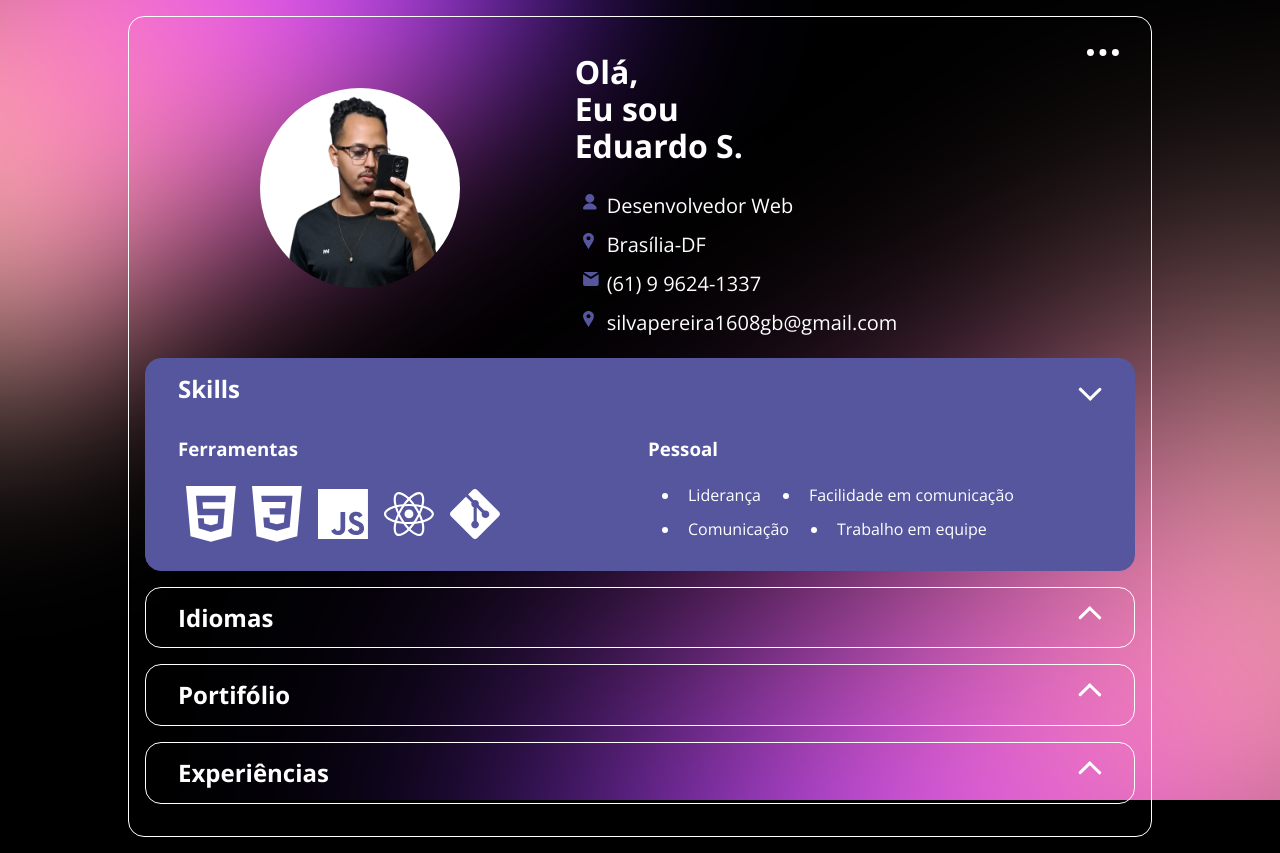
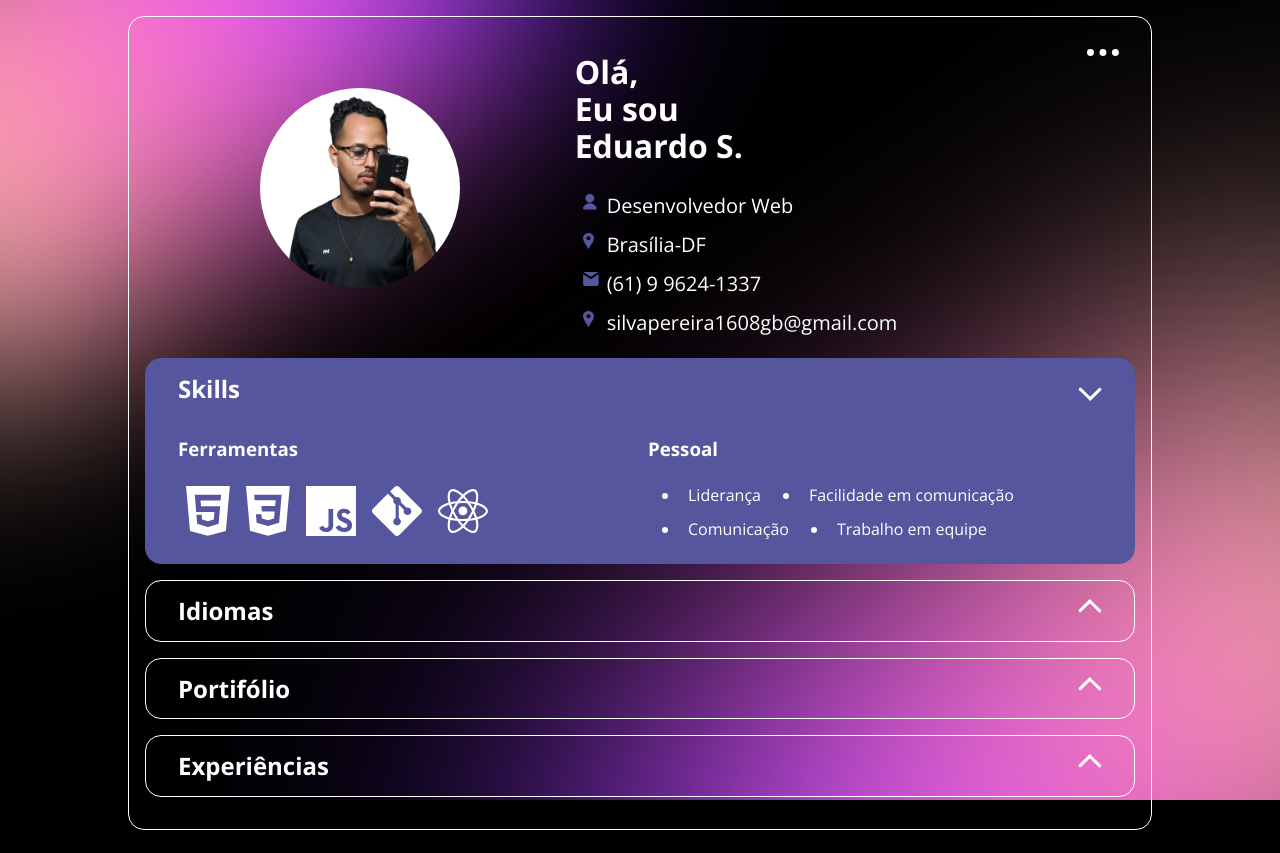
Before and after one commit to DevEduSilva/DesafioJS, a plain HTML site: page index.html in a window 1280 px wide. Drawn offline with nearby package versions, Linux system fonts and the light colour scheme.

Commit message:
feat: Preenchendo os dados de Hard Skills dinamicante

```diff
--- a/assets/css/skills.css
+++ b/assets/css/skills.css
@@ -15,6 +15,7 @@
 
 .skills .tools ul li img {
   max-width: 50px;
+  max-height: 50px;
   margin: 0.5rem;
 }
 
--- a/assets/js/main.js
+++ b/assets/js/main.js
@@ -39,9 +39,21 @@ function updateSoftSkill(profileData) {
     .join("");
 }
 
+function updateHardSkill(profileData) {
+  // DECLARANDO VARIAVEIS
+  const hardSkills = document.getElementById("profile.skills.hardSkills");
+
+  // ALTERANDO LISTA DE HARDSKILLS
+  hardSkills.innerHTML = profileData.skills.hardSkills
+    .map((skill) => `<li><img src="${skill.logo}" alt="${skill.name}" title="${skill.name}"></li>`)
+    .join("");
+}
+
 function updateAllInformations(profileData) {
   // DADOS PESSOAIS
   updateProfileInfo(profileData);
+  // HARD SKILLS
+  updateHardSkill(profileData)
   // SOFT SKILLS
   updateSoftSkill(profileData);
 }
--- a/data/profile.json
+++ b/data/profile.json
@@ -8,23 +8,23 @@
     "skills": {
         "hardSkills": [
             {
-                "name": "html",
+                "name": "HTML",
                 "logo": "https://raw.githubusercontent.com/DevEduSilva/DesafioJS/refs/heads/main/assets/img/icons/html.svg"
             },
             {
-                "name": "css",
+                "name": "CSS",
                 "logo": "https://raw.githubusercontent.com/DevEduSilva/DesafioJS/refs/heads/main/assets/img/icons/css.svg"
             },
             {
-                "name": "js",
+                "name": "JS",
                 "logo": "https://raw.githubusercontent.com/DevEduSilva/DesafioJS/refs/heads/main/assets/img/icons/js.svg"
             },
             {
-                "name": "git",
+                "name": "Git",
                 "logo": "https://raw.githubusercontent.com/DevEduSilva/DesafioJS/refs/heads/main/assets/img/icons/git.svg"
             },
             {
-                "name": "react",
+                "name": "React",
                 "logo": "https://raw.githubusercontent.com/DevEduSilva/DesafioJS/refs/heads/main/assets/img/icons/react.svg"
             }
         ],
--- a/index.html
+++ b/index.html
@@ -41,7 +41,7 @@
                 </p>
                 <p class="email">
                     <a href="" id="profile.email">
-Carregando...
+                        Carregando...
                     </a>
                 </p>
             </div>
@@ -57,12 +57,8 @@ Carregando...
                 <div class="skills">
                     <section class="tools">
                         <h3>Ferramentas</h3>
-                        <ul>
-                            <li><img src="/assets/img/icons/html.svg" alt="html" title="html"></li>
-                            <li><img src="/assets/img/icons/css.svg" alt="css" title="css"></li>
-                            <li><img src="/assets/img/icons/js.svg" alt="js" title="js"></li>
-                            <li><img src="/assets/img/icons/react.svg" alt="react" title="react"></li>
-                            <li><img src="/assets/img/icons/git.svg" alt="git" title="git"></li>
+                        <ul id="profile.skills.hardSkills">
+                            <!-- SERÃO INSERIDOS DINAMICAMENTE -->
                         </ul>
                     </section>
 
```
